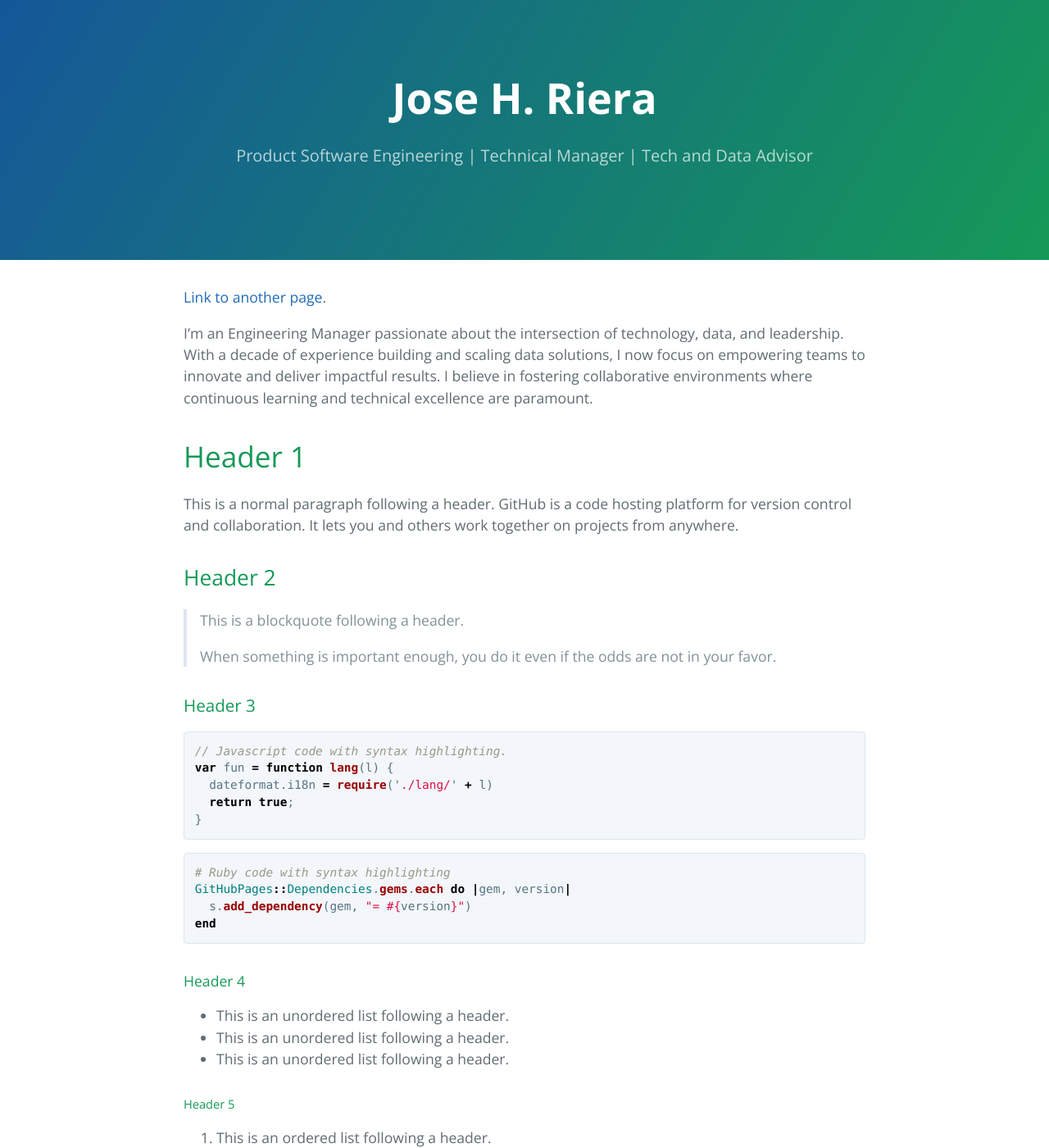
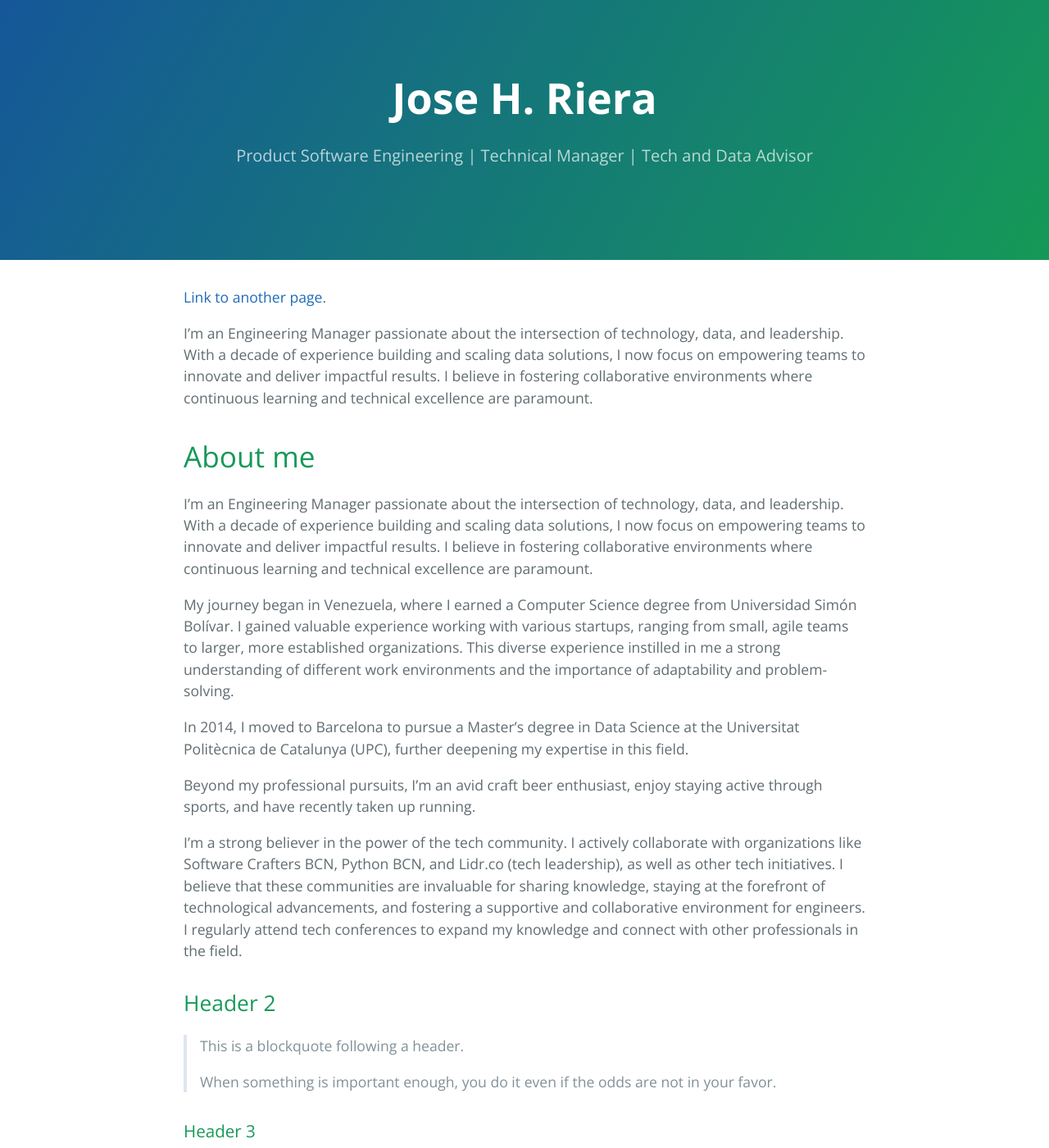
Before and after one commit to jhrs21/jhrs21.github.io, a Jekyll site: the page built from index.md, in a window 1280 px wide and 1400 px high. Shown: the whole window at 82% size. Built offline with Jekyll 4.4.1, drawn with Linux system fonts in a browser that asks for light colours.

Commit message:
About me section added

```diff
--- a/index.md
+++ b/index.md
@@ -6,9 +6,17 @@ layout: default
 
 I'm an Engineering Manager passionate about the intersection of technology, data, and leadership. With a decade of experience building and scaling data solutions, I now focus on empowering teams to innovate and deliver impactful results. I believe in fostering collaborative environments where continuous learning and technical excellence are paramount.
 
-# Header 1
+# About me
 
-This is a normal paragraph following a header. GitHub is a code hosting platform for version control and collaboration. It lets you and others work together on projects from anywhere.
+I'm an Engineering Manager passionate about the intersection of technology, data, and leadership. With a decade of experience building and scaling data solutions, I now focus on empowering teams to innovate and deliver impactful results. I believe in fostering collaborative environments where continuous learning and technical excellence are paramount.
+
+My journey began in Venezuela, where I earned a Computer Science degree from Universidad Simón Bolívar. I gained valuable experience working with various startups, ranging from small, agile teams to larger, more established organizations. This diverse experience instilled in me a strong understanding of different work environments and the importance of adaptability and problem-solving.
+
+In 2014, I moved to Barcelona to pursue a Master's degree in Data Science at the Universitat Politècnica de Catalunya (UPC), further deepening my expertise in this field.
+
+Beyond my professional pursuits, I'm an avid craft beer enthusiast, enjoy staying active through sports, and have recently taken up running.
+
+I'm a strong believer in the power of the tech community. I actively collaborate with organizations like Software Crafters BCN, Python BCN, and Lidr.co (tech leadership), as well as other tech initiatives. I believe that these communities are invaluable for sharing knowledge, staying at the forefront of technological advancements, and fostering a supportive and collaborative environment for engineers. I regularly attend tech conferences to expand my knowledge and connect with other professionals in the field.
 
 ## Header 2
 
```
